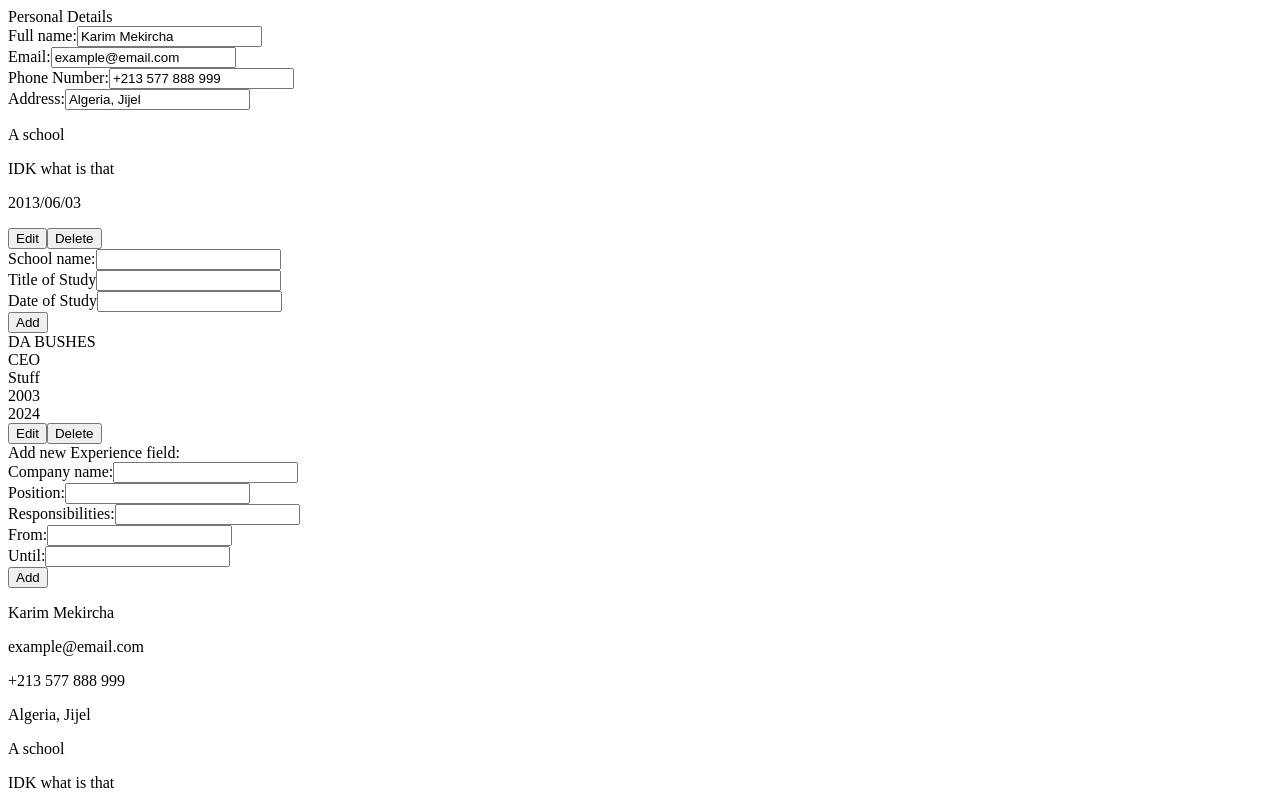
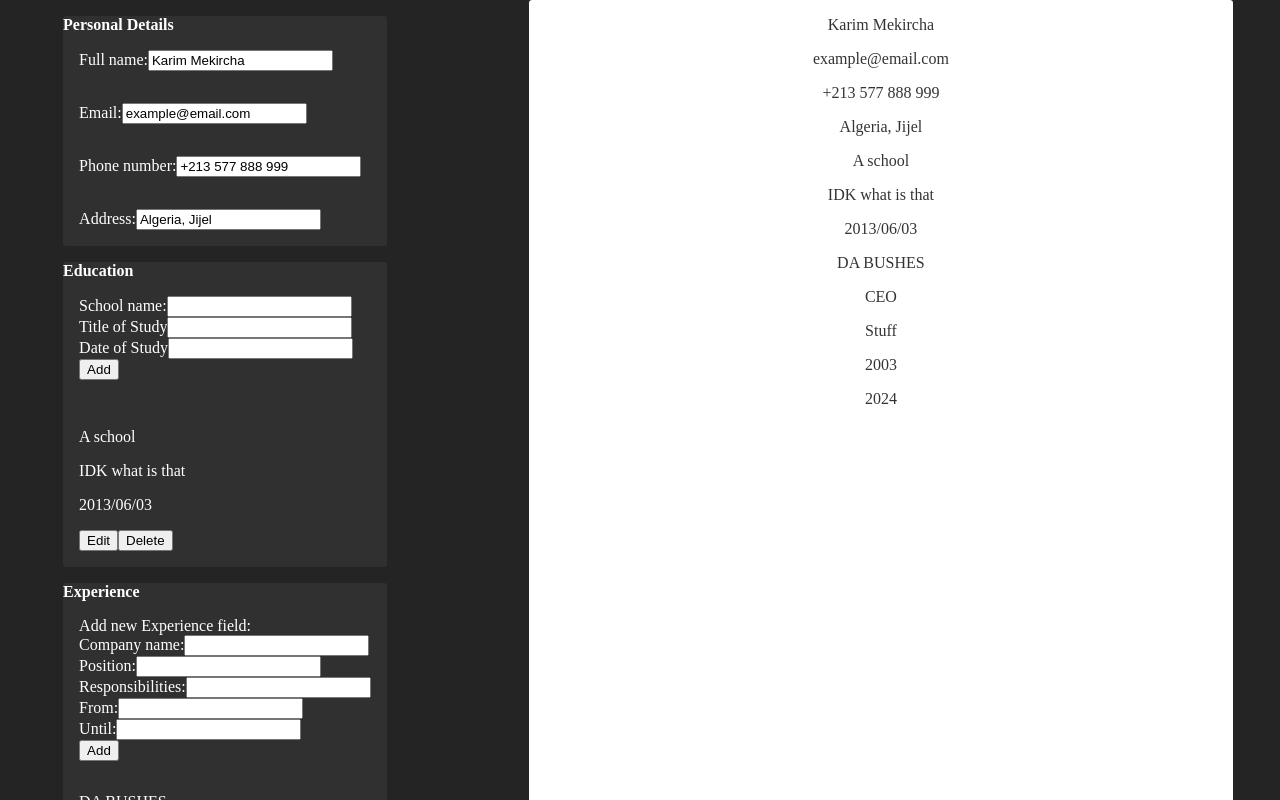
Before and after one commit to mkblast/cv-application, a React (Vite) app: page / in a window 1280 px wide. Shown: the top 800 px of the page. Built offline with nearby package versions, Linux system fonts and the light colour scheme.

Commit message:
Aight that's enough styling for me

```diff
--- a/src/App.jsx
+++ b/src/App.jsx
@@ -5,6 +5,8 @@ import NewEducation from "./components/education/new-education"
 import Experience from "./components/experience/experience"
 import NewExperience from "./components/experience/new-experience"
 import Form from "./components/display"
+
+import "./style/app.css"
 
 function App() {
   const [personalInfo, setPersonalInfo] = useState({
@@ -35,27 +37,37 @@ function App() {
   ])
 
   return (
-    <>
+    <div className="app">
+      <div className="control">
+        <div className="info">
           <PersonalInfo personalInfo={personalInfo} setPersonalInfo={setPersonalInfo} />
+        </div>
+
+        <div className="education"> Education
+          <NewEducation setEducation={setEducation} />
 
           {education.map((e, i) => {
             return (
               <Education key={e.id} {...e} index={i} setEducation={setEducation} />
             )
           })}
+        </div>
 
-      <NewEducation setEducation={setEducation} />
+        <div className="experience"> Experience
+          <NewExperience setExperience={setExperience} />
 
           {experience.map((e, i) => {
             return (
               <Experience key={e.id} {...e} index={i} setExperience={setExperience} />
             )
           })}
+        </div>
+      </div>
 
-      <NewExperience setExperience={setExperience} />
-
+      <div className="display">
         <Form personalInfo={personalInfo} education={education} experience={experience} />
-    </>
+      </div>
+    </div>
   )
 }
 
--- a/src/components/education/education.jsx
+++ b/src/components/education/education.jsx
@@ -1,4 +1,5 @@
 import { useState } from "react";
+import "../../style/education.css"
 
 function Education({ schoolName, titleOfStudy, dateOfStudy, index, setEducation }) {
   const [edit, setEdit] = useState(false);
@@ -19,7 +20,7 @@ function Education({ schoolName, titleOfStudy, dateOfStudy, index, setEducation
 
   if (edit) {
     return (
-      <div>
+      <div className="education">
         <div>
           <label>
             <input type="text"
--- a/src/components/experience/experience.jsx
+++ b/src/components/experience/experience.jsx
@@ -1,4 +1,6 @@
 import { useState } from "react";
+
+import "../../style/experience.css"
 
 function Experience({ companyName, position, responsibilities, from, until, index, setExperience }) {
   const [edit, setEdit] = useState(false);
--- a/src/components/personal-info.jsx
+++ b/src/components/personal-info.jsx
@@ -1,3 +1,5 @@
+import "../style/personal-info.css"
+
 function PersonalInfo({personalInfo, setPersonalInfo}) {
 
   const handleInputChange = (field, value) => {
@@ -5,7 +7,7 @@ function PersonalInfo({personalInfo, setPersonalInfo}) {
   };
 
   return (
-    <div className="personal-personalInfo"> Personal Details
+    <div className="personal-info"> Personal Details
 
       <div className="name-field" >
         <label> Full name:
@@ -26,7 +28,7 @@ function PersonalInfo({personalInfo, setPersonalInfo}) {
       </div>
 
       <div className="phone-field" >
-        <label> Phone Number:
+        <label> Phone number:
           <input type="tel"
             value={personalInfo.phone}
             onChange={(e) => handleInputChange("phone", e.target.value)}
--- a/src/main.jsx
+++ b/src/main.jsx
@@ -1,6 +1,8 @@
 import React from 'react'
 import ReactDOM from 'react-dom/client'
 import App from './App.jsx'
+
+import './style/main.css'
 
 ReactDOM.createRoot(document.getElementById('root')).render(
   <React.StrictMode>
--- /dev/null
+++ b/src/style/app.css
@@ -0,0 +1,26 @@
+.app {
+  display: flex;
+  justify-content: space-around;
+  gap: 2em;
+  justify-items: center;
+  /* text-align: center; */
+  flex-wrap: wrap;
+}
+
+.display {
+  background-color: #ffffff;
+  border-radius: 0.2em;
+  color: rgba(0, 0, 0, 0.8);
+  text-align: center;
+  width: 55vw;
+  word-wrap: break-word;
+}
+
+.control {
+}
+
+.info, .experience, .education {
+  border-radius: 0.2em;
+  margin: 1em;
+  background-color: #303030;
+}
--- /dev/null
+++ b/src/style/education.css
@@ -0,0 +1,10 @@
+.education {
+  font-weight: bolder;
+  display: flex;
+  flex-direction: column;
+}
+
+.education>* {
+  font-weight: normal;
+  margin: 1em;
+}
--- /dev/null
+++ b/src/style/experience.css
@@ -0,0 +1,10 @@
+.experience {
+  font-weight: bolder;
+  display: flex;
+  flex-direction: column;
+}
+
+.experience>* {
+  font-weight: normal;
+  margin: 1em;
+}
--- /dev/null
+++ b/src/style/main.css
@@ -0,0 +1,5 @@
+body {
+  background-color: #242424;
+  color: #ffffff;
+  margin: auto;
+}
--- /dev/null
+++ b/src/style/personal-info.css
@@ -0,0 +1,10 @@
+.personal-info {
+  font-weight: bolder;
+  display: flex;
+  flex-direction: column;
+}
+
+.personal-info>* {
+  font-weight: normal;
+  margin: 1em;
+}
```
Lines whose indentation alone changed are shown as unchanged.
